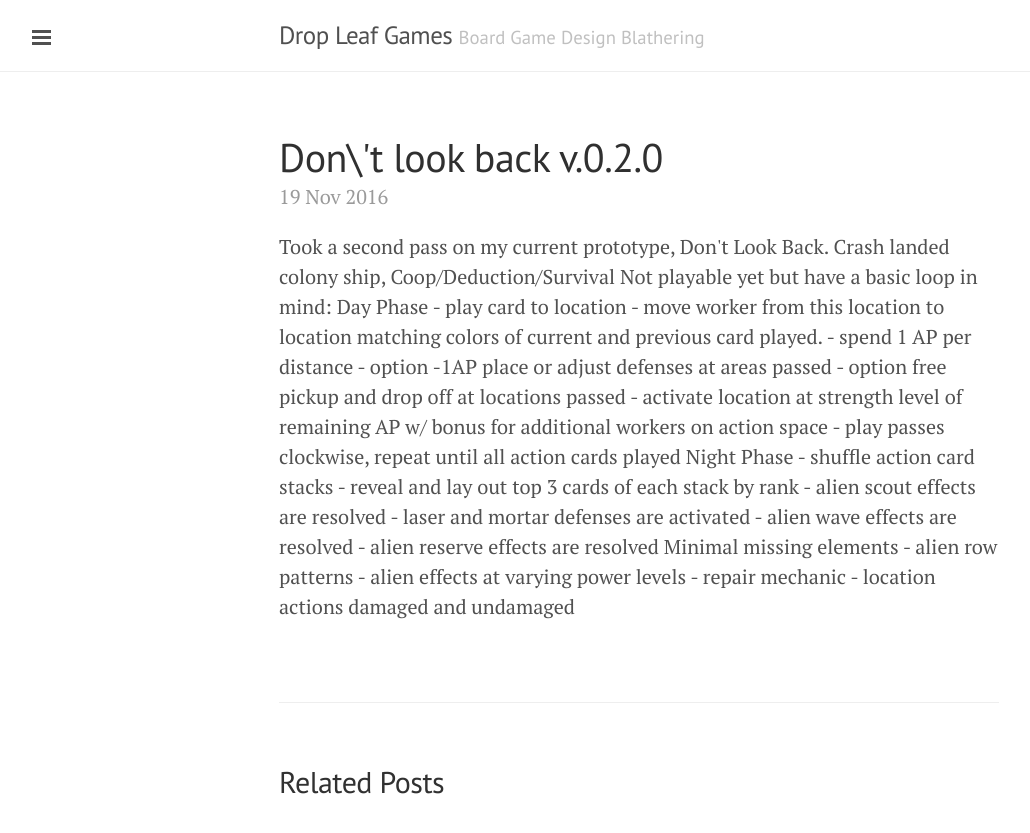
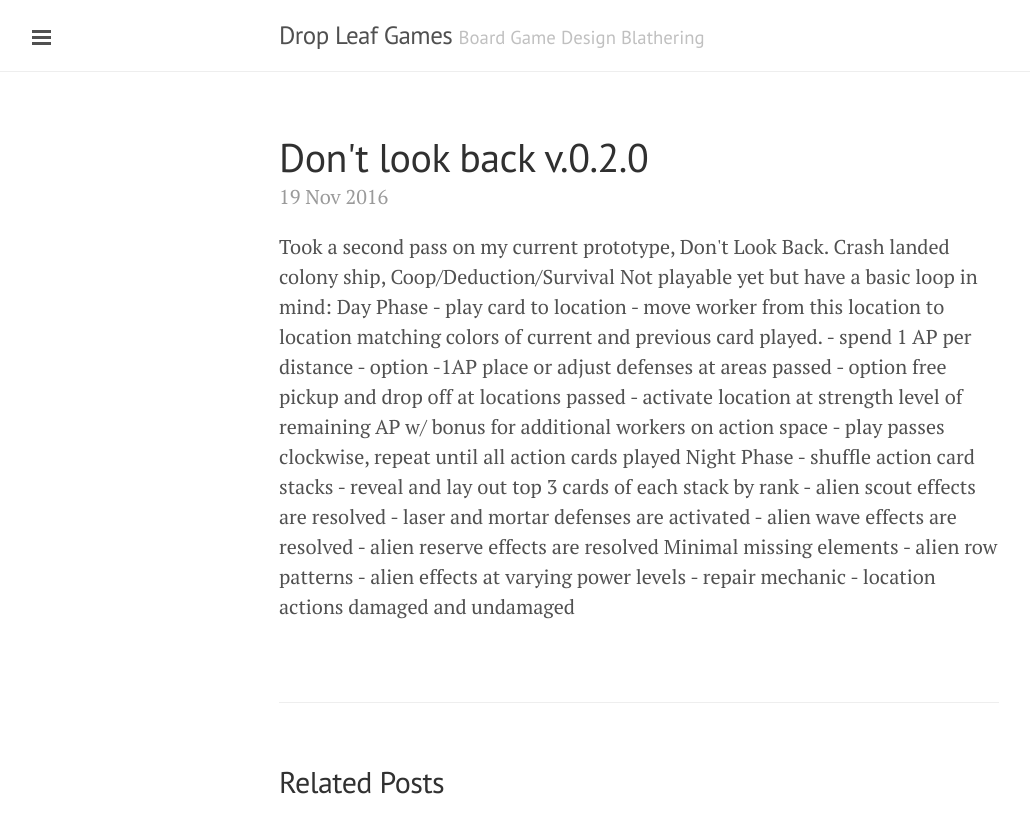
Before and after one commit to PoDeSy/bcastor.github.io, a Jekyll site: the page built from _posts/2016-11-19-don-t-look-back-v.0.2.0.markdown, in a window 1280 px wide. Shown: the top 833 px of the page, without its empty margins (1-1031 px from the left). Built offline with Jekyll 4.4.1, drawn with Linux system fonts in a browser that asks for light colours.

```diff
--- a/_posts/2016-11-19-don-t-look-back-v.0.2.0.markdown
+++ b/_posts/2016-11-19-don-t-look-back-v.0.2.0.markdown
@@ -1,6 +1,6 @@
 ---
 published: true
-title: Don\'t look back v.0.2.0
+title: Don't look back v.0.2.0
 layout: post
 ---
 Took a second pass on my current prototype, Don\'t Look Back. Crash landed colony ship, Coop/Deduction/Survival Not playable yet but have a basic loop in mind: Day Phase - play card to location - move worker from this location to location matching colors of current and previous card played. - spend 1 AP per distance - option -1AP place or adjust defenses at areas passed - option free pickup and drop off at locations passed - activate location at strength level of remaining AP w/ bonus for additional workers on action space - play passes clockwise, repeat until all action cards played Night Phase - shuffle action card stacks - reveal and lay out top 3 cards of each stack by rank - alien scout effects are resolved - laser and mortar defenses are activated - alien wave effects are resolved - alien reserve effects are resolved Minimal missing elements - alien row patterns - alien effects at varying power levels - repair mechanic - location actions damaged and undamaged
```
